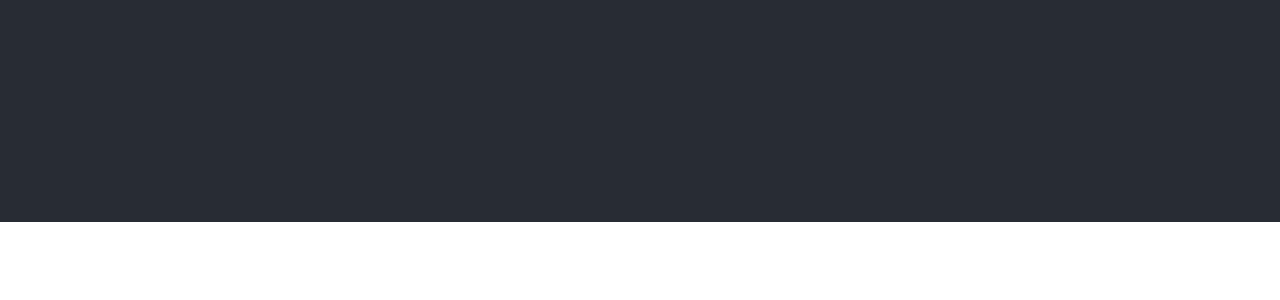
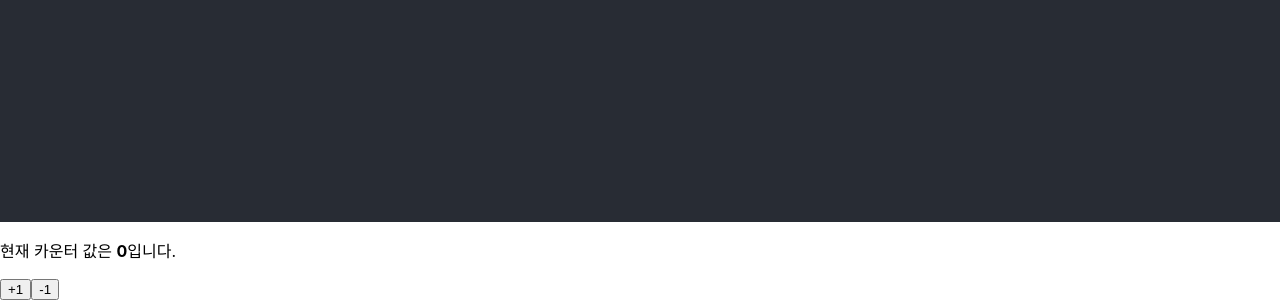
Before and after one commit to yongseok-dev/study-in-front, a React (Create React App) app in the folder React/react-exam/: page / in a window 1280 px wide. Shown: the part 578-878 px from the top of the page. Before the commit the page ends 800 px from the top, so only its background shows below. Built offline with nearby package versions, Linux system fonts and the light colour scheme.

Commit message:
useReduce 살펴보기

```diff
--- /dev/null
+++ b/React/react-exam/src/Counter.js
@@ -0,0 +1,65 @@
+import { useEffect } from "react";
+import { useState } from "react";
+import { useReducer } from "react";
+
+function reducer(state, action) {
+  switch (action.type) {
+    case "INCRENENT":
+      return { value: state.value + 1 };
+    case "DECREMENT":
+      return { value: state.value - 1 };
+    default:
+      return state;
+  }
+}
+function myReducer1(fuc, obj) {
+  const state = { ...obj };
+  const newFun = (params) => {
+    let newState = fuc(state, params);
+    Object.keys(newState).forEach((key) => {
+      state[key] = newState[key];
+    });
+    return state;
+  };
+  return [state, newFun];
+}
+function myReducer2(fuc, state, set) {
+  const newFun = (params) => {
+    set(fuc(state, params));
+  };
+  return newFun;
+}
+const Counter = () => {
+  // const [state, dispatch] = useReducer(reducer, { value: 0 });
+  // const [state, dispatch] = myReducer1(reducer, { value: 0 });
+  // useReucer 구현해 보기, state는 유사하게 구현했으나, 리랜더 할 수 있도록 체크가 제한됨.
+  const [state, setState] = useState({ value: 0 });
+  const dispatch = myReducer2(reducer, state, setState);
+  // 상태를 useState를 사용하고 dispatch의 동작만 구현 -> set useState를 구현하면 useReducer 구현이 가능
+  useEffect(() => {
+    console.log(dispatch);
+  });
+  return (
+    <div>
+      <p>
+        현재 카운터 값은 <b>{state.value}</b>입니다.
+      </p>
+      <button
+        onClick={() => {
+          dispatch({ type: "INCRENENT" });
+        }}
+      >
+        +1
+      </button>
+      <button
+        onClick={() => {
+          dispatch({ type: "DECREMENT" });
+        }}
+      >
+        -1
+      </button>
+    </div>
+  );
+};
+
+export default Counter;
--- a/React/react-exam/src/index.js
+++ b/React/react-exam/src/index.js
@@ -2,10 +2,12 @@ import React from "react";
 import ReactDOM from "react-dom/client";
 import "./index.css";
 import App from "./App";
+import Counter from "./Counter";
 
 const root = ReactDOM.createRoot(document.getElementById("root"));
 root.render(
   <React.StrictMode>
     <App />
+    <Counter />
   </React.StrictMode>
 );
```
